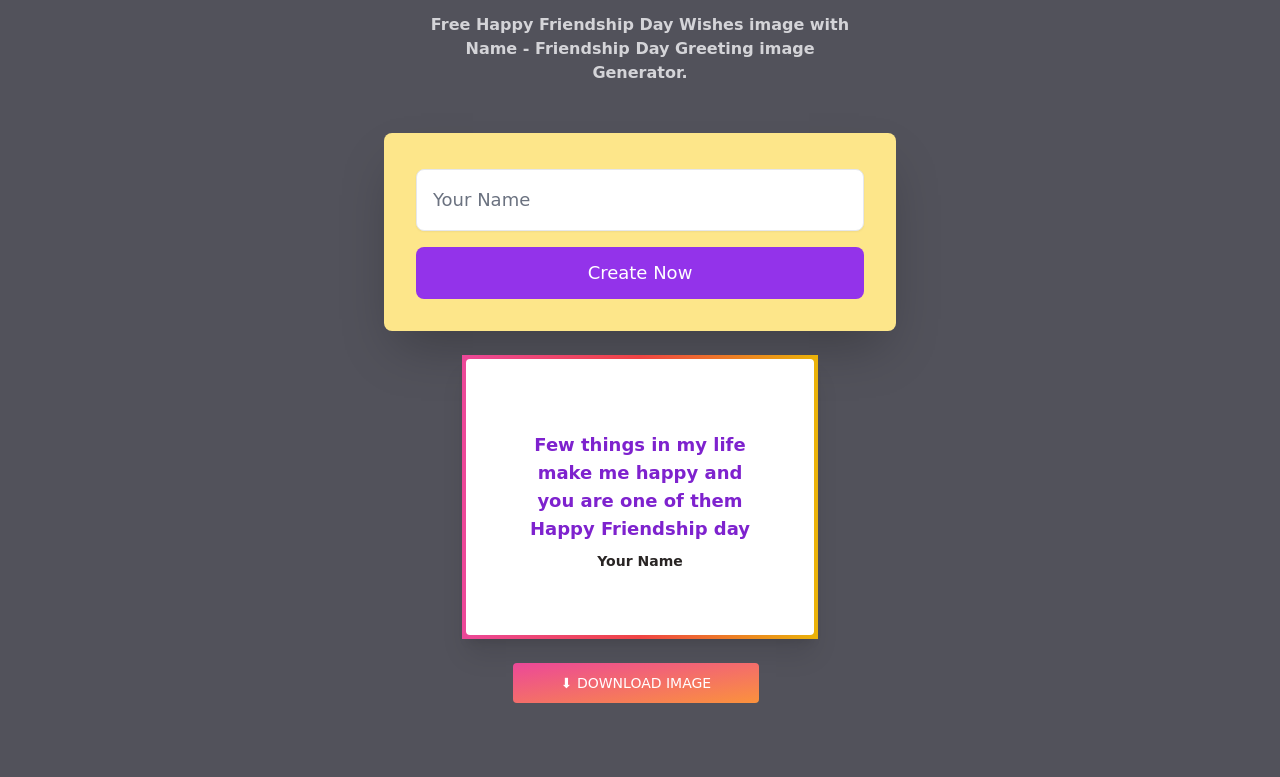
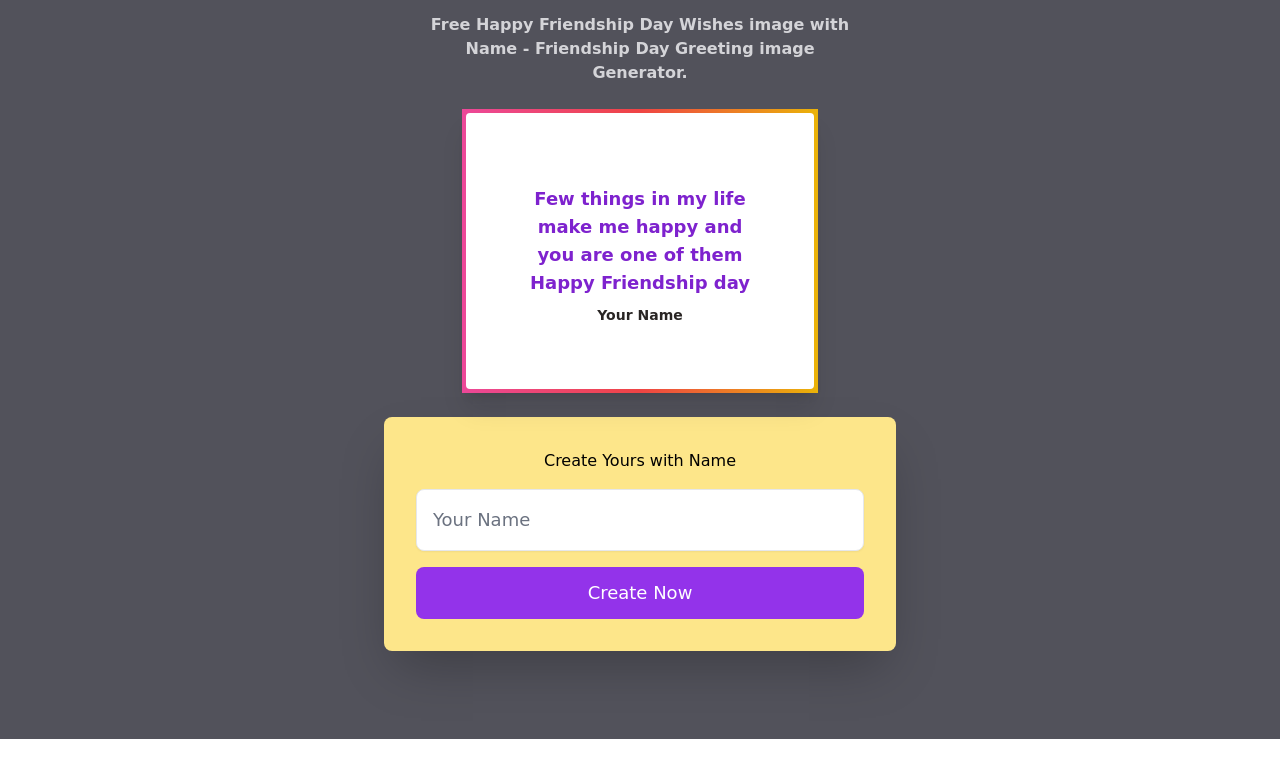
Before and after one commit to mskian/friendship-day-wishes, a website with bundled scripts: page public/index.html in a window 1280 px wide. Shown: the part 131-908 px from the top of the page. After the commit the page ends 870 px from the top, so only its background shows below. Built offline with nearby package versions, Linux system fonts and the light colour scheme; a web font is replaced by a local one.

Commit message:
Add conditions for download button

```diff
--- a/index.js
+++ b/index.js
@@ -74,6 +74,9 @@ document.getElementById('notice').innerHTML = `<div class="container mx-md">
           </div>
           </div>
           `;
+if (word == 'Your Name') {
+    console.log('Hello World');
+} else {
     html2canvas(document.getElementById('copy-wish'), {
         allowTaint: true,
         useCORS: true,
@@ -87,3 +90,4 @@ html2canvas(document.getElementById('copy-wish'), {
         .catch((e) => {
             console.log(e);
         });
+}
--- a/public/index.html
+++ b/public/index.html
@@ -20,7 +20,10 @@
         <h1 class="text-sm font-bold text-center text-green-600 sm:text-2xl">Friendship Day Greeting image Generator</h1>
         <p class="max-w-md mx-auto mt-4 text-center text-zinc-300 font-bold"> Free Happy Friendship Day Wishes image with Name - Friendship Day Greeting image Generator. </p>
         <br />
+        <div id="notice"></div>
+        <div id="result"></div>
         <form method="get" accept-charset="UTF-8" class="p-8 mt-6 mb-0 space-y-4 rounded-lg shadow-2xl bg-amber-200">
+          <p class="text-center">Create Yours with Name</p>
           <div>
             <div class="relative mt-1">
               <input type="text" id="name" name="name" class="w-full p-4 pr-12 text-sm border-gray-200 rounded-lg shadow-sm text-lg" placeholder="Your Name" maxlength="40" autocomplete="off" required />
@@ -28,10 +31,6 @@
           </div>
           <button type="submit" class="block w-full px-5 py-3 text-lg font-medium text-white bg-purple-600 rounded-lg">Create Now</button>
         </form>
-        <br />
-        <div id="notice"></div>
-        <div id="result"></div>
-        <br />
       </div>
       <br />
     </div>
```
Also changed, not shown: public/build/bundle.js, 1 other file. Lines whose indentation alone changed are shown as unchanged.
